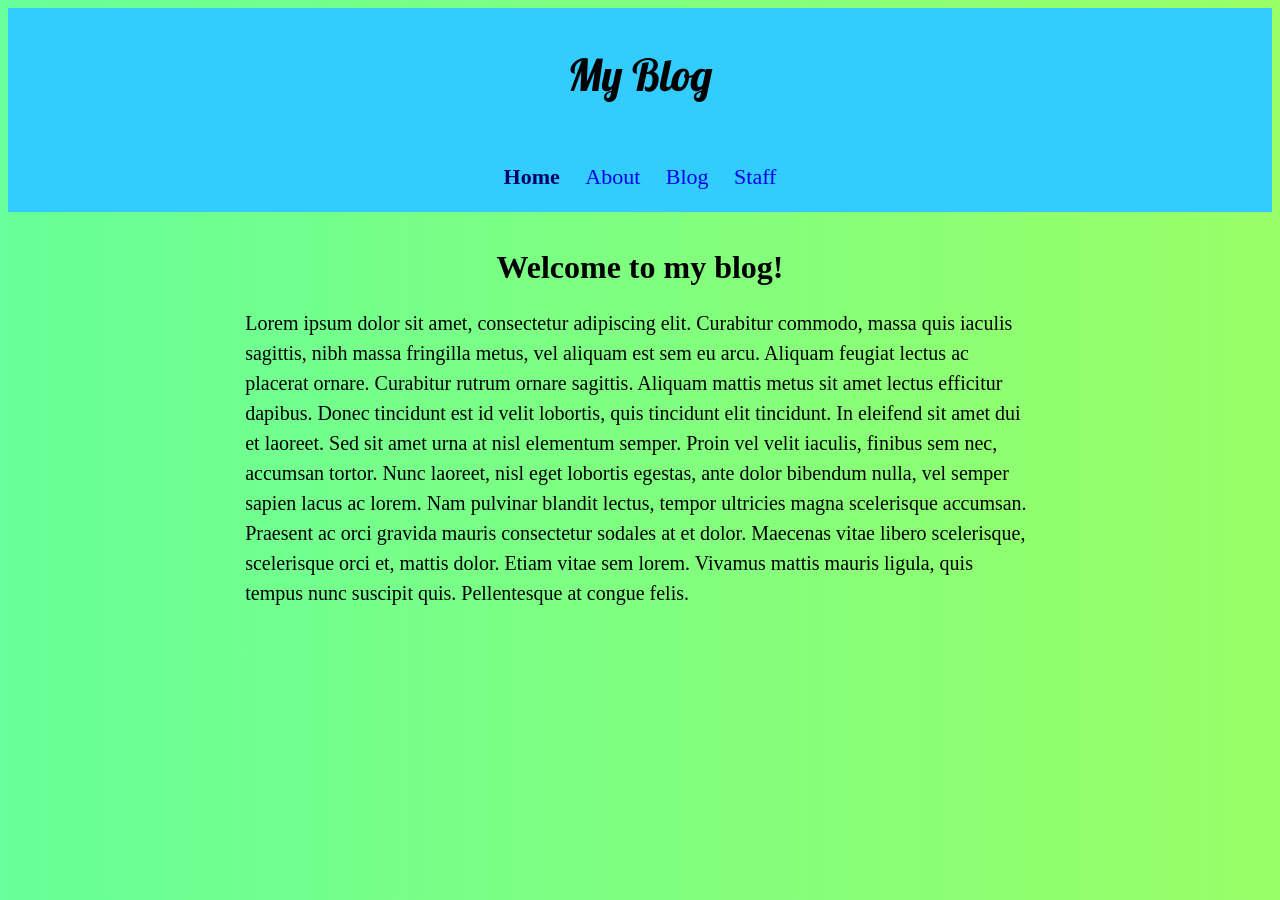
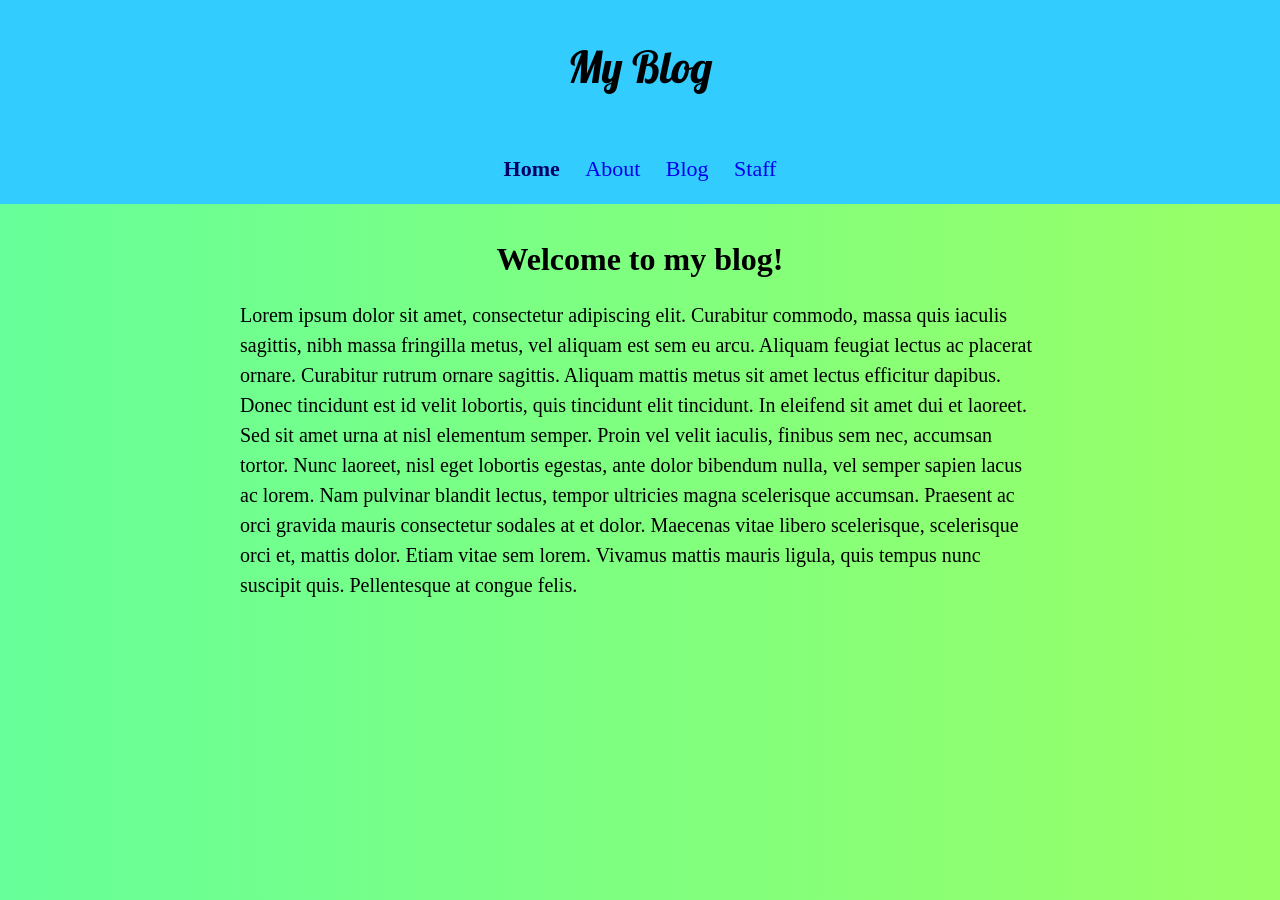
Before and after one commit to sesseljabs/sesseljabs.github.io, a Jekyll site: the page built from index.html, in a window 1280 px wide. Built offline with Jekyll 4.4.1, drawn with Linux system fonts in a browser that asks for light colours.

Commit message:
tók margin í body

```diff
--- a/_sass/main.scss
+++ b/_sass/main.scss
@@ -28,6 +28,7 @@ body {
   background: linear-gradient(to right, #66ff99, #99ff66);
   display: flex;
   flex-flow: column;
+  margin: 0px;
 }
 nav {
   padding: 1em;
```
